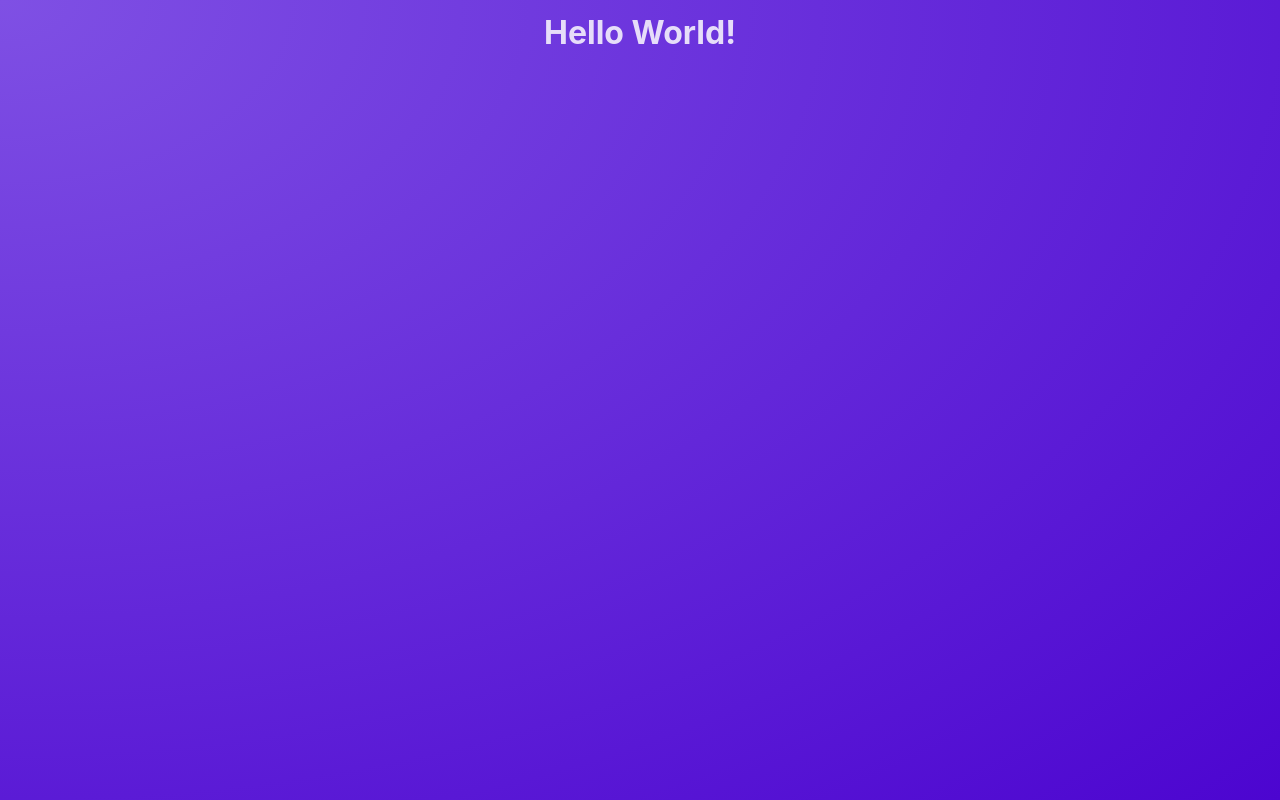
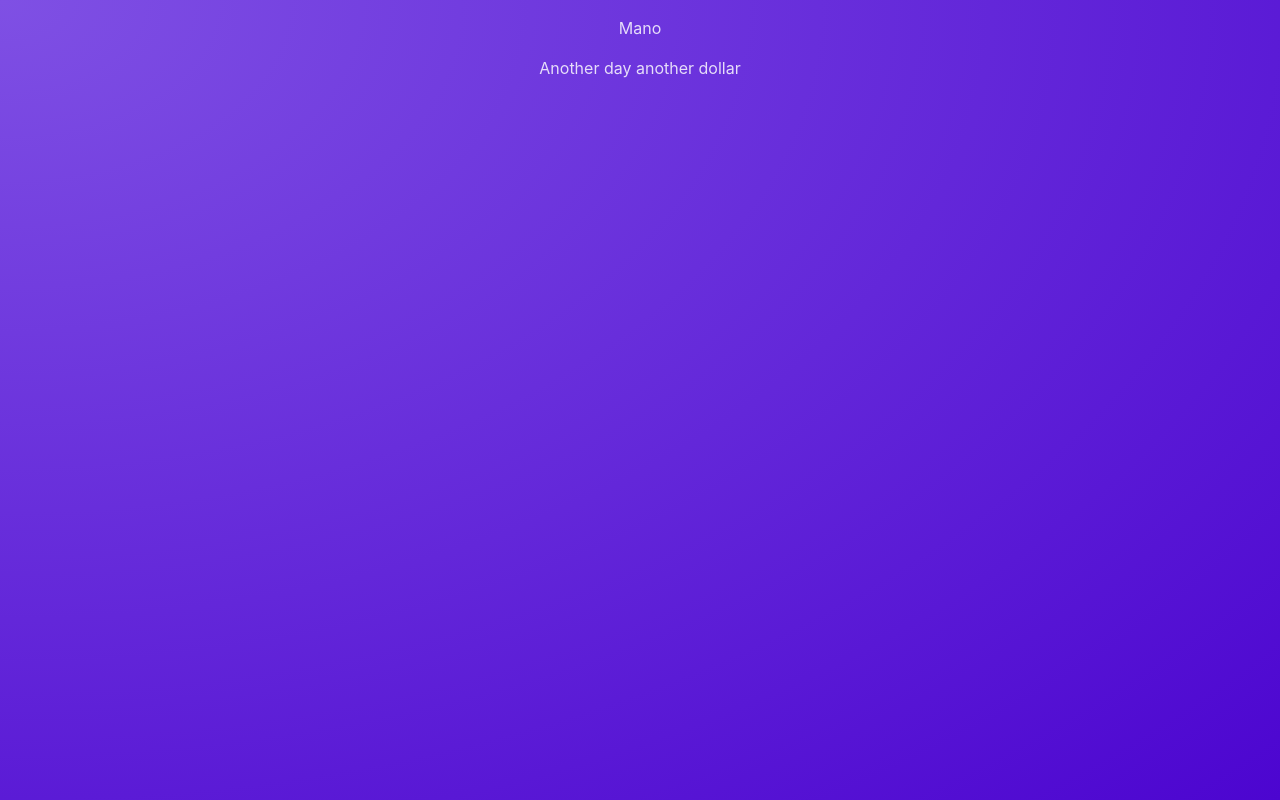
Before and after one commit to Shamoleambo/r-core-features, a React (Create React App) app: page / in a window 1280 px wide. Built offline with nearby package versions, Linux system fonts and the light colour scheme.

Commit message:
create and render Post component

```diff
--- a/src/App.js
+++ b/src/App.js
@@ -1,5 +1,7 @@
+import Post from './components/Post'
+
 function App() {
-  return <h1>Hello World!</h1>
+  return <Post />
 }
 
 export default App
--- /dev/null
+++ b/src/components/Post.jsx
@@ -0,0 +1,10 @@
+function Post() {
+  return (
+    <div>
+      <p>Mano</p>
+      <p>Another day another dollar</p>
+    </div>
+  )
+}
+
+export default Post
```
